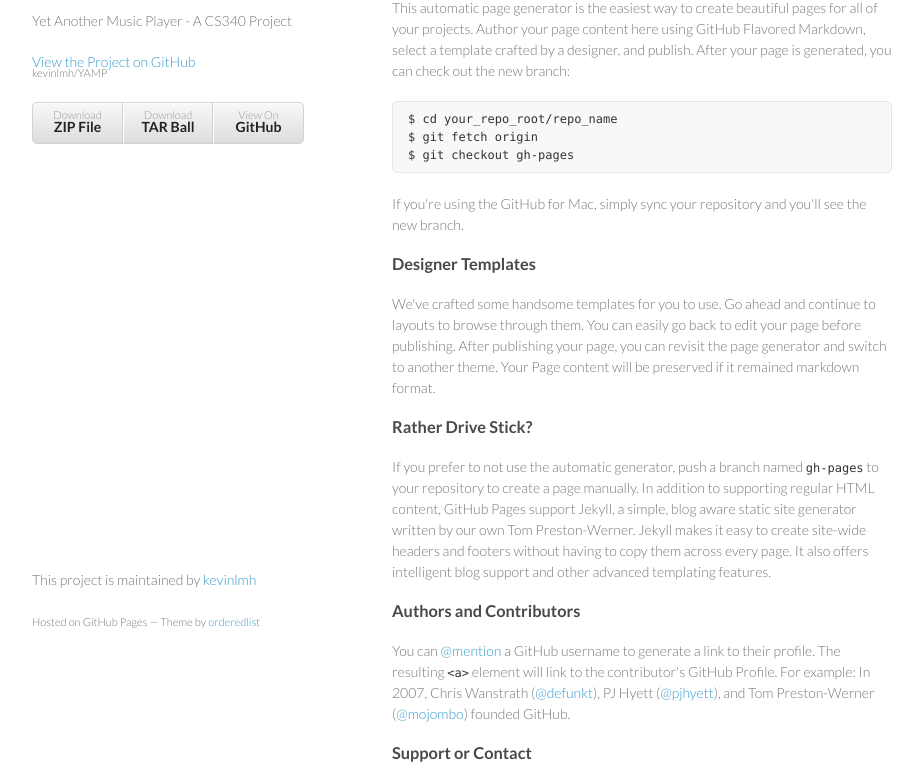
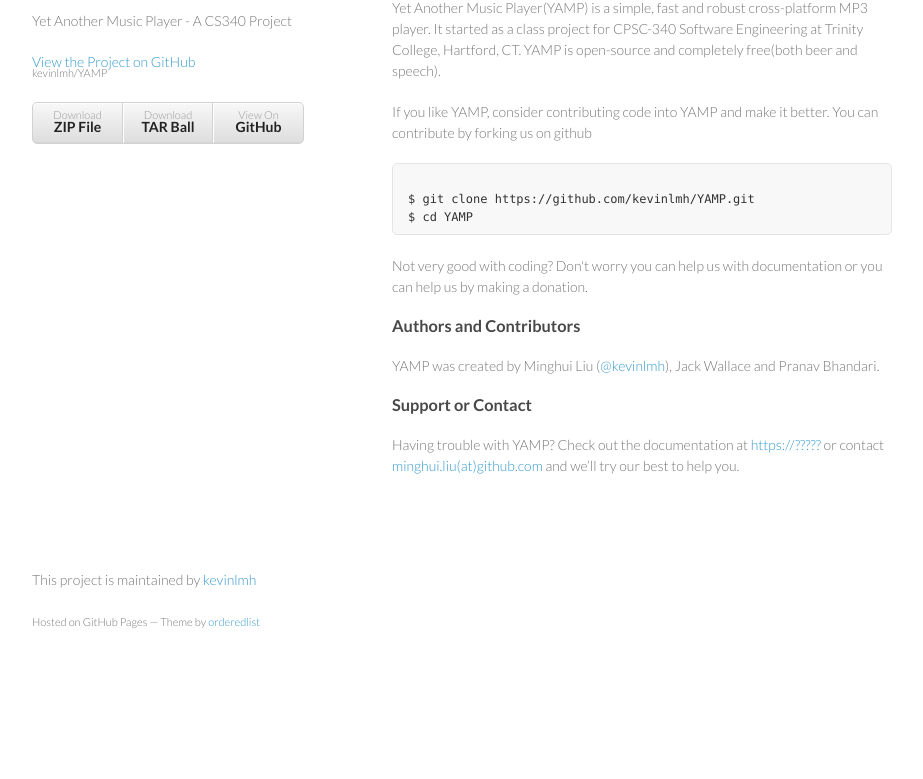
Before and after one commit to kevinlmh/YAMP, a plain HTML site: page index.html in a window 1280 px wide. Shown: the part 99-878 px from the top of the page, without its empty margins (178-1101 px from the left). After the commit the page ends 800 px from the top, so only its background shows below. Drawn offline with Linux system fonts and the light colour scheme.

Commit message:
Update Index.html
Fill in things to replace the placeholders

```diff
--- a/index.html
+++ b/index.html
@@ -29,36 +29,38 @@
       </header>
       <section>
         <h3>
-<a id="welcome-to-github-pages" class="anchor" href="#welcome-to-github-pages" aria-hidden="true"><span class="octicon octicon-link"></span></a>Welcome to GitHub Pages.</h3>
+<a id="welcome-to-yamp" class="anchor" href="#welcome-to-yamp" aria-hidden="true"><span class="octicon octicon-link"></span></a>Welcome to YAMP.</h3>
 
-<p>This automatic page generator is the easiest way to create beautiful pages for all of your projects. Author your page content here using GitHub Flavored Markdown, select a template crafted by a designer, and publish. After your page is generated, you can check out the new branch:</p>
+<p>Yet Another Music Player(YAMP) is a simple, fast and robust cross-platform MP3 player. It started as a class project for CPSC-340 Software Engineering at Trinity College, Hartford, CT. YAMP is open-source and completely free(both beer and speech).</p>
+<p>If you like YAMP, consider contributing code into YAMP and make it better. You can contribute by forking us on github</p>
 
-<pre><code>$ cd your_repo_root/repo_name
-$ git fetch origin
-$ git checkout gh-pages
+<pre><code>
+$ git clone https://github.com/kevinlmh/YAMP.git
+$ cd YAMP
 </code></pre>
 
-<p>If you're using the GitHub for Mac, simply sync your repository and you'll see the new branch.</p>
+<p>Not very good with coding? Don't worry you can help us with documentation or you can help us by making a donation.</p>
 
-<h3>
-<a id="designer-templates" class="anchor" href="#designer-templates" aria-hidden="true"><span class="octicon octicon-link"></span></a>Designer Templates</h3>
+<!--<h3>-->
+<!--<a id="designer-templates" class="anchor" href="#designer-templates" aria-hidden="true"><span class="octicon octicon-link"></span></a>Designer Templates</h3>-->
 
-<p>We've crafted some handsome templates for you to use. Go ahead and continue to layouts to browse through them. You can easily go back to edit your page before publishing. After publishing your page, you can revisit the page generator and switch to another theme. Your Page content will be preserved if it remained markdown format.</p>
+<!--<p>We've crafted some handsome templates for you to use. Go ahead and continue to layouts to browse through them. You can easily go back to edit your page before publishing. After publishing your page, you can revisit the page generator and switch to another theme. Your Page content will be preserved if it remained markdown format.</p>-->
 
-<h3>
-<a id="rather-drive-stick" class="anchor" href="#rather-drive-stick" aria-hidden="true"><span class="octicon octicon-link"></span></a>Rather Drive Stick?</h3>
+<!--<h3>-->
+<!--<a id="rather-drive-stick" class="anchor" href="#rather-drive-stick" aria-hidden="true"><span class="octicon octicon-link"></span></a>Rather Drive Stick?</h3>-->
 
-<p>If you prefer to not use the automatic generator, push a branch named <code>gh-pages</code> to your repository to create a page manually. In addition to supporting regular HTML content, GitHub Pages support Jekyll, a simple, blog aware static site generator written by our own Tom Preston-Werner. Jekyll makes it easy to create site-wide headers and footers without having to copy them across every page. It also offers intelligent blog support and other advanced templating features.</p>
+<!--<p>If you prefer to not use the automatic generator, push a branch named <code>gh-pages</code> to your repository to create a page manually. In addition to supporting regular HTML content, GitHub Pages support Jekyll, a simple, blog aware static site generator written by our own Tom Preston-Werner. Jekyll makes it easy to create site-wide headers and footers without having to copy them across every page. It also offers intelligent blog support and other advanced templating features.</p>-->
 
 <h3>
 <a id="authors-and-contributors" class="anchor" href="#authors-and-contributors" aria-hidden="true"><span class="octicon octicon-link"></span></a>Authors and Contributors</h3>
 
-<p>You can <a href="https://github.com/blog/821" class="user-mention">@mention</a> a GitHub username to generate a link to their profile. The resulting <code>&lt;a&gt;</code> element will link to the contributor's GitHub Profile. For example: In 2007, Chris Wanstrath (<a href="https://github.com/defunkt" class="user-mention">@defunkt</a>), PJ Hyett (<a href="https://github.com/pjhyett" class="user-mention">@pjhyett</a>), and Tom Preston-Werner (<a href="https://github.com/mojombo" class="user-mention">@mojombo</a>) founded GitHub.</p>
+<!--<p>You can <a href="https://github.com/blog/821" class="user-mention">@mention</a> a GitHub username to generate a link to their profile. The resulting <code>&lt;a&gt;</code> element will link to the contributor's GitHub Profile. For example: In 2007, Chris Wanstrath (<a href="https://github.com/defunkt" class="user-mention">@defunkt</a>), PJ Hyett (<a href="https://github.com/pjhyett" class="user-mention">@pjhyett</a>), and Tom Preston-Werner (<a href="https://github.com/mojombo" class="user-mention">@mojombo</a>) founded GitHub.</p>-->
+<p>YAMP was created by Minghui Liu (<a href="https://github.com/kevinlmh" class="user-mention">@kevinlmh</a>), Jack Wallace and Pranav Bhandari.</p>
 
 <h3>
 <a id="support-or-contact" class="anchor" href="#support-or-contact" aria-hidden="true"><span class="octicon octicon-link"></span></a>Support or Contact</h3>
 
-<p>Having trouble with Pages? Check out the documentation at <a href="https://help.github.com/pages">https://help.github.com/pages</a> or contact <a href="mailto:support@github.com">support@github.com</a> and we’ll help you sort it out.</p>
+<p>Having trouble with YAMP? Check out the documentation at <a href="https://help.github.com/pages">https://?????</a> or contact <a href="mailto:minghui.liu@trincoll.edu">minghui.liu(at)github.com</a> and we’ll try our best to help you.</p>
       </section>
       <footer>
         <p>This project is maintained by <a href="https://github.com/kevinlmh">kevinlmh</a></p>
```
